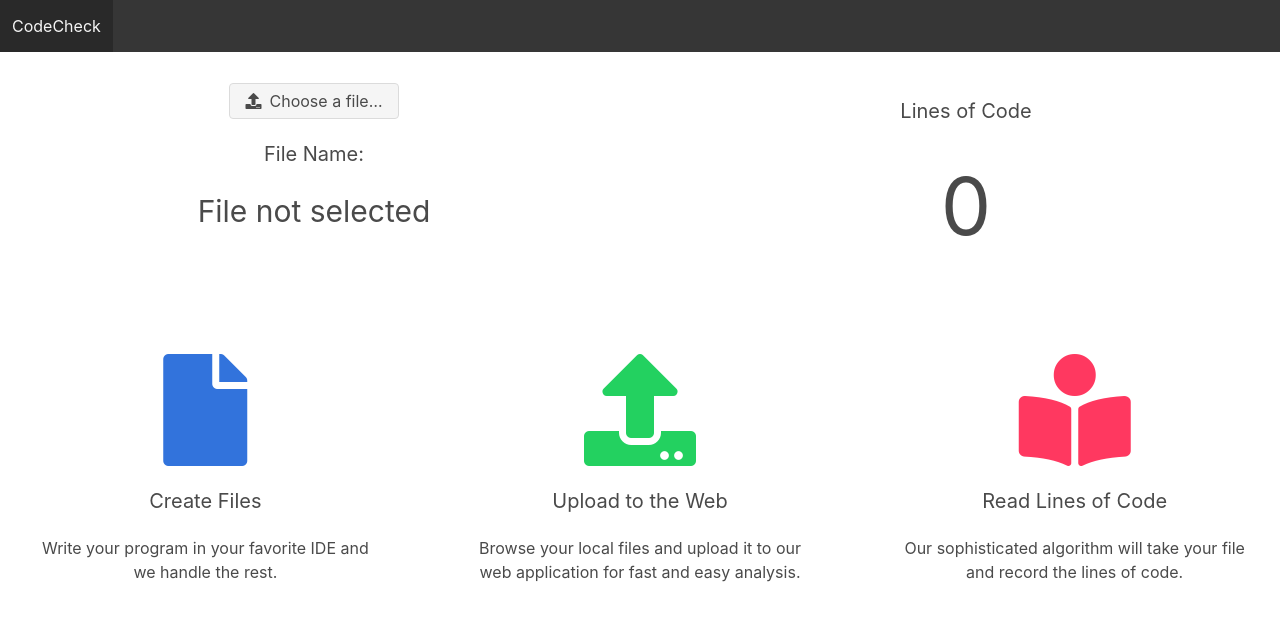
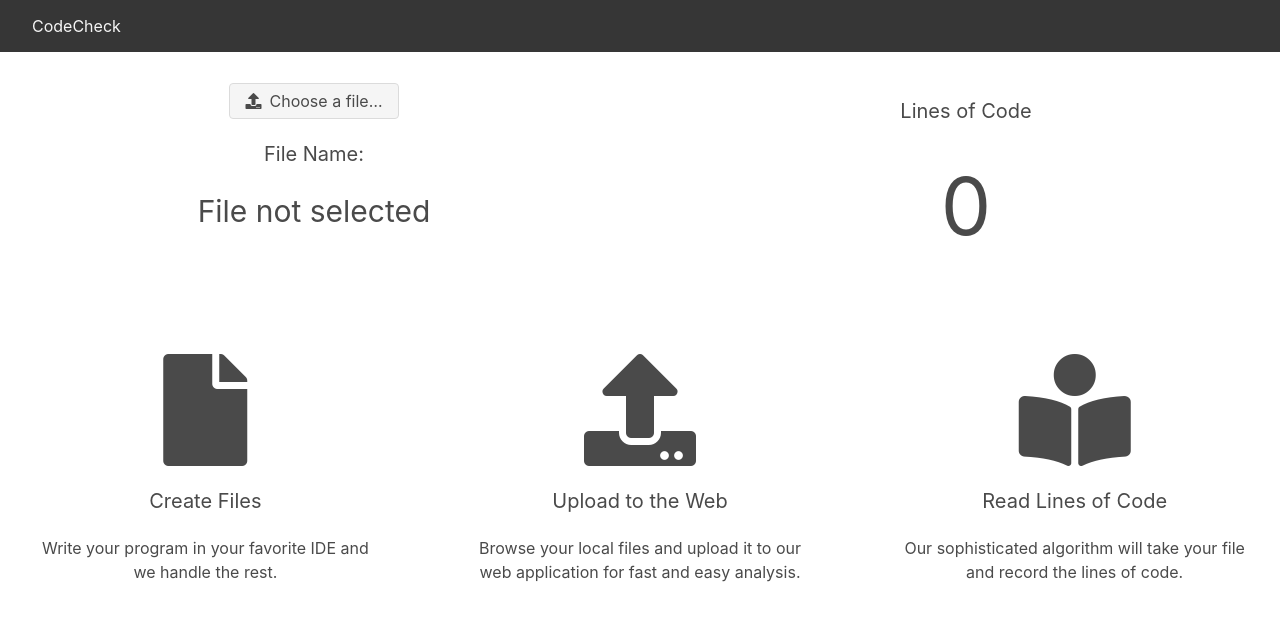
Before and after one commit to johnsolojoseph/loc, a plain HTML site: page index.html in a window 1280 px wide. Drawn offline with nearby package versions, Linux system fonts and the light colour scheme.

Commit message:
Finalized UI

```diff
--- a/index.html
+++ b/index.html
@@ -18,10 +18,12 @@
 
 <body>
   <nav class="navbar is-dark" role="navigation" aria-label="main navigation">
+    <div class="container is-fluid">
     <div class="navbar-brand">
       <a class="navbar-item" href="index.html">
         CodeCheck
       </a>
+    </div>
     </div>
   </nav>
 
@@ -69,7 +71,7 @@
 
   <div class="columns is-centered" id="steps">
     <div class="column has-text-centered is-4">
-      <i class="fas fa-file fa-7x" id="fileIcon"></i>
+      <i class="fas fa-file fa-7x"></i>
       <h3 class="small-header">Create Files</h3>
       <div class="container is-fluid">
         <p>Write your program in your favorite IDE and we handle the rest.</p>
@@ -78,7 +80,7 @@
     </div>
 
     <div class="column  has-text-centered is-4">
-      <i class="fas fa-upload fa-7x" id="webIcon"></i>
+      <i class="fas fa-upload fa-7x"></i>
       <br>
       <h3 class="small-header" >Upload to the Web</h3>
       <div class="container is-fluid">
@@ -86,7 +88,7 @@
       </div>
     </div>
     <div class="column  has-text-centered is-4">
-      <i class="fas fa-book-reader fa-7x" id="readIcon"></i>
+      <i class="fas fa-book-reader fa-7x"></i>
       <br>
       <h3 class="small-header" id="read">Read Lines of Code</h3>
       <div class="container is-fluid">
```
